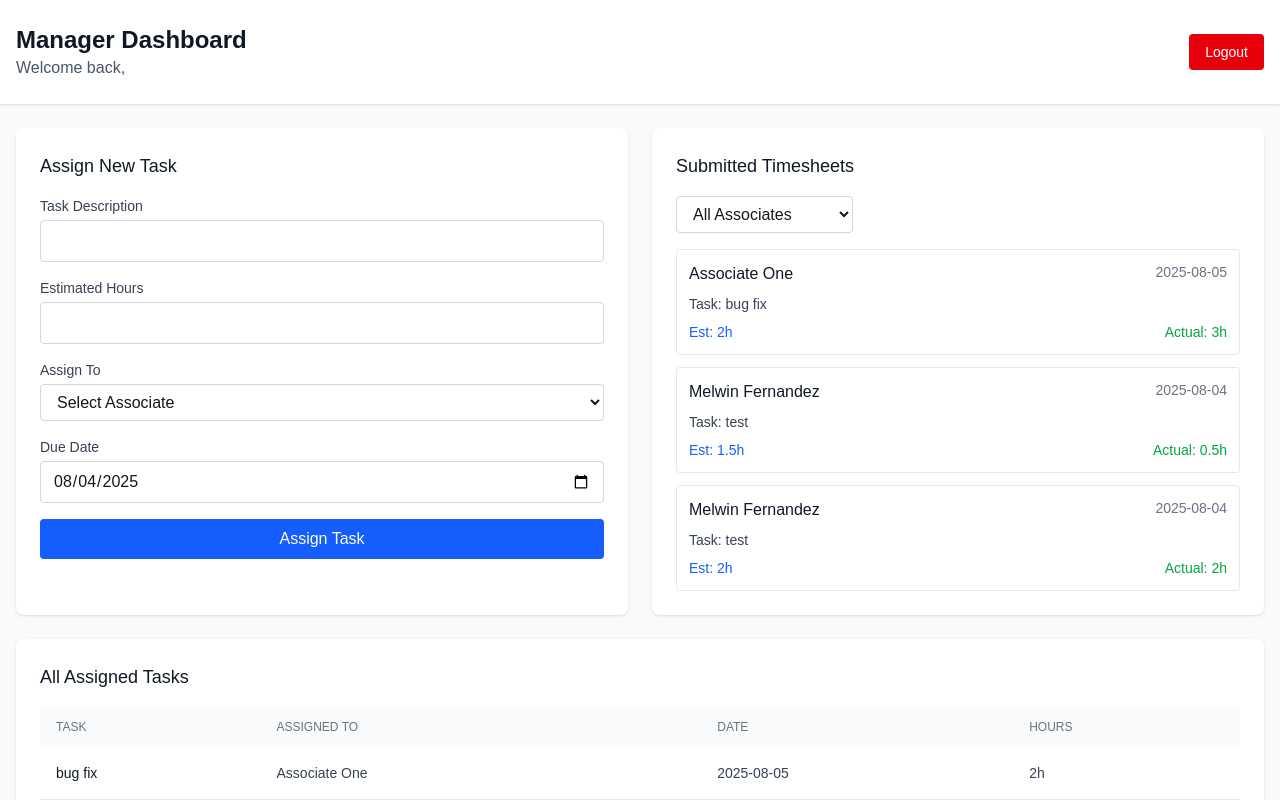
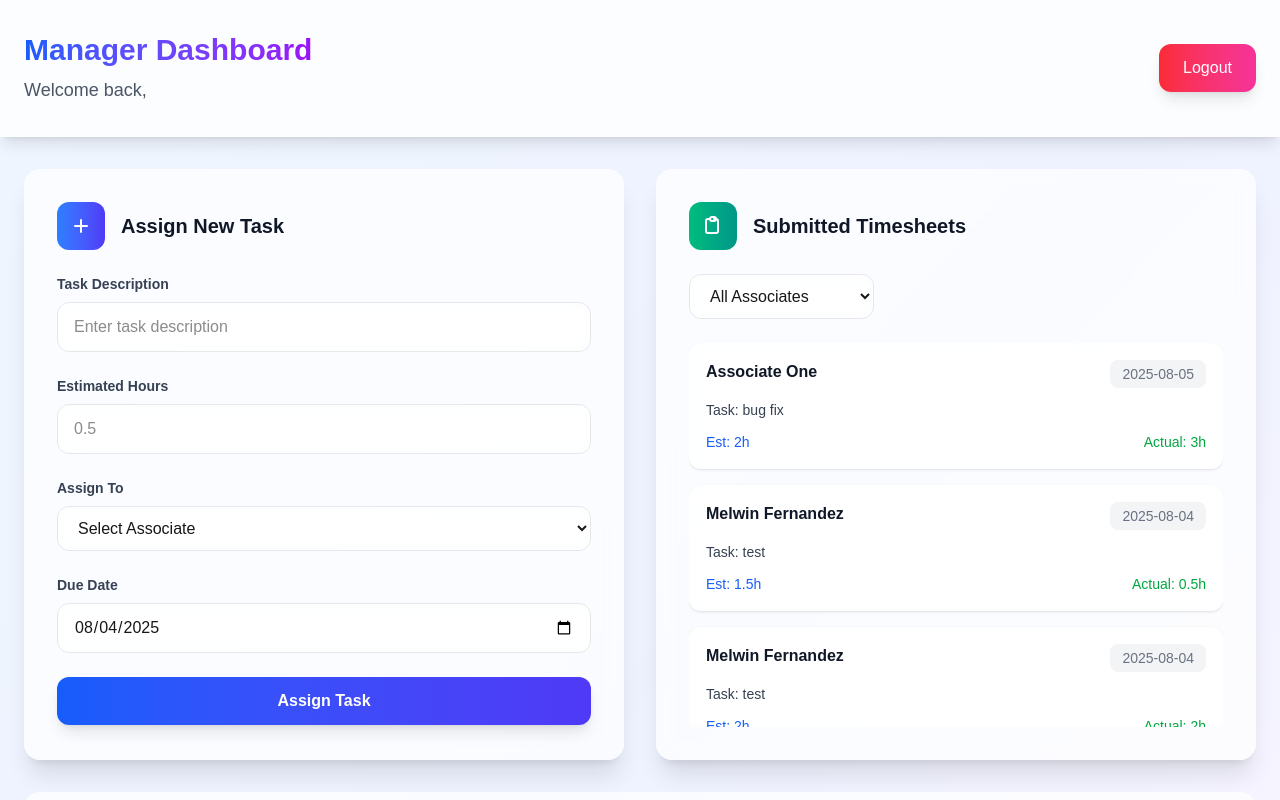
Before and after one commit to melwin3210/timesheet, a Next.js app: page /manager in a window 1280 px wide. Shown: the top 800 px of the page. Built offline with nearby package versions, Linux system fonts and the light colour scheme; data requests are answered from the project's data file.

Commit message:
UI update

```diff
--- a/src/app/components/ManagerDashboard.js
+++ b/src/app/components/ManagerDashboard.js
@@ -58,17 +58,19 @@ export default function ManagerDashboard({ initialTasks = [], initialTimesheets
   };
 
   return (
-    <div className="min-h-screen bg-gray-50">
-      <header className="bg-white shadow">
-        <div className="max-w-7xl mx-auto px-4 py-6">
+    <div className="min-h-screen bg-gradient-to-br from-blue-50 via-indigo-50 to-purple-50">
+      <header className="bg-white/80 backdrop-blur-md shadow-lg border-b border-white/20">
+        <div className="max-w-7xl mx-auto px-6 py-8">
           <div className="flex justify-between items-center">
             <div>
-              <h1 className="text-2xl font-bold text-gray-900">Manager Dashboard</h1>
-              <p className="text-gray-600">Welcome back, {user?.name}</p>
+              <h1 className="text-3xl font-bold bg-gradient-to-r from-blue-600 to-purple-600 bg-clip-text text-transparent">
+                Manager Dashboard
+              </h1>
+              <p className="text-gray-600 mt-2 text-lg">Welcome back, {user?.name}</p>
             </div>
             <button
               onClick={() => dispatch(logout())}
-              className="bg-red-600 hover:bg-red-700 text-white px-4 py-2 rounded text-sm"
+              className="bg-gradient-to-r from-red-500 to-pink-500 hover:from-red-600 hover:to-pink-600 text-white px-6 py-3 rounded-xl font-medium shadow-lg hover:shadow-xl transition-all duration-200 transform hover:scale-105"
             >
               Logout
             </button>
@@ -76,14 +78,28 @@ export default function ManagerDashboard({ initialTasks = [], initialTimesheets
         </div>
       </header>
 
-      <main className="max-w-7xl mx-auto py-6 px-4">
-        <div className="grid grid-cols-1 lg:grid-cols-2 gap-6">
-          <div className="bg-white shadow rounded-lg">
-            <div className="p-6">
-              <h3 className="text-lg font-medium text-gray-900 mb-4">Assign New Task</h3>
+      <main className="max-w-7xl mx-auto py-8 px-6">
+        <div className="grid grid-cols-1 lg:grid-cols-2 gap-8">
+          <div className="bg-white/70 backdrop-blur-sm shadow-xl rounded-2xl border border-white/20 hover:shadow-2xl transition-all duration-300">
+            <div className="p-8">
+              <div className="flex items-center mb-6">
+                <div className="w-12 h-12 bg-gradient-to-r from-blue-500 to-indigo-600 rounded-xl flex items-center justify-center mr-4">
+                  <svg className="w-6 h-6 text-white" fill="none" stroke="currentColor" viewBox="0 0 24 24">
+                    <path strokeLinecap="round" strokeLinejoin="round" strokeWidth={2} d="M12 6v6m0 0v6m0-6h6m-6 0H6" />
+                  </svg>
+                </div>
+                <h3 className="text-xl font-bold text-gray-900">Assign New Task</h3>
+              </div>
               {showSuccess && (
-                <div className="mb-4 p-3 bg-green-50 border border-green-200 rounded">
-                  <p className="text-green-800 text-sm">Task successfully assigned!</p>
+                <div className="mb-6 p-4 bg-gradient-to-r from-green-50 to-emerald-50 border border-green-200 rounded-xl shadow-sm">
+                  <div className="flex items-center">
+                    <div className="w-6 h-6 bg-green-500 rounded-full flex items-center justify-center mr-3">
+                      <svg className="w-3 h-3 text-white" fill="none" stroke="currentColor" viewBox="0 0 24 24">
+                        <path strokeLinecap="round" strokeLinejoin="round" strokeWidth={3} d="M5 13l4 4L19 7" />
+                      </svg>
+                    </div>
+                    <p className="text-green-800 font-medium">Task successfully assigned!</p>
+                  </div>
                 </div>
               )}
               <Formik
@@ -91,53 +107,55 @@ export default function ManagerDashboard({ initialTasks = [], initialTimesheets
                 validate={validate}
                 onSubmit={handleCreateTask}
               >
-                <Form className="space-y-4">
+                <Form className="space-y-6">
                   <div>
-                    <label className="block text-sm font-medium text-gray-700 mb-1">Task Description</label>
+                    <label className="block text-sm font-semibold text-gray-700 mb-2">Task Description</label>
                     <Field
                       name="description"
                       type="text"
-                      className="w-full px-3 py-2 border border-gray-300 rounded focus:outline-none focus:ring-2 focus:ring-blue-500"
+                      placeholder="Enter task description"
+                      className="w-full px-4 py-3 border border-gray-200 rounded-xl focus:outline-none focus:ring-2 focus:ring-blue-500 focus:border-transparent bg-white/50 backdrop-blur-sm transition-all duration-200 hover:bg-white/70"
                     />
-                    <ErrorMessage name="description" component="div" className="text-red-500 text-sm mt-1" />
+                    <ErrorMessage name="description" component="div" className="text-red-500 text-sm mt-2 font-medium" />
                   </div>
                   <div>
-                    <label className="block text-sm font-medium text-gray-700 mb-1">Estimated Hours</label>
+                    <label className="block text-sm font-semibold text-gray-700 mb-2">Estimated Hours</label>
                     <Field
                       name="estimatedHours"
                       type="number"
                       step="0.5"
                       min="0.5"
-                      className="w-full px-3 py-2 border border-gray-300 rounded focus:outline-none focus:ring-2 focus:ring-blue-500"
+                      placeholder="0.5"
+                      className="w-full px-4 py-3 border border-gray-200 rounded-xl focus:outline-none focus:ring-2 focus:ring-blue-500 focus:border-transparent bg-white/50 backdrop-blur-sm transition-all duration-200 hover:bg-white/70"
                     />
-                    <ErrorMessage name="estimatedHours" component="div" className="text-red-500 text-sm mt-1" />
+                    <ErrorMessage name="estimatedHours" component="div" className="text-red-500 text-sm mt-2 font-medium" />
                   </div>
                   <div>
-                    <label className="block text-sm font-medium text-gray-700 mb-1">Assign To</label>
+                    <label className="block text-sm font-semibold text-gray-700 mb-2">Assign To</label>
                     <Field
                       name="assignedTo"
                       as="select"
-                      className="w-full px-3 py-2 border border-gray-300 rounded focus:outline-none focus:ring-2 focus:ring-blue-500"
+                      className="w-full px-4 py-3 border border-gray-200 rounded-xl focus:outline-none focus:ring-2 focus:ring-blue-500 focus:border-transparent bg-white/50 backdrop-blur-sm transition-all duration-200 hover:bg-white/70"
                     >
                       <option value="">Select Associate</option>
                       {users.map(u => (
                         <option key={u.id} value={u.id}>{u.name}</option>
                       ))}
                     </Field>
-                    <ErrorMessage name="assignedTo" component="div" className="text-red-500 text-sm mt-1" />
+                    <ErrorMessage name="assignedTo" component="div" className="text-red-500 text-sm mt-2 font-medium" />
                   </div>
                   <div>
-                    <label className="block text-sm font-medium text-gray-700 mb-1">Due Date</label>
+                    <label className="block text-sm font-semibold text-gray-700 mb-2">Due Date</label>
                     <Field
                       name="date"
                       type="date"
-                      className="w-full px-3 py-2 border border-gray-300 rounded focus:outline-none focus:ring-2 focus:ring-blue-500"
+                      className="w-full px-4 py-3 border border-gray-200 rounded-xl focus:outline-none focus:ring-2 focus:ring-blue-500 focus:border-transparent bg-white/50 backdrop-blur-sm transition-all duration-200 hover:bg-white/70"
                     />
-                    <ErrorMessage name="date" component="div" className="text-red-500 text-sm mt-1" />
+                    <ErrorMessage name="date" component="div" className="text-red-500 text-sm mt-2 font-medium" />
                   </div>
                   <button
                     type="submit"
-                    className="w-full bg-blue-600 hover:bg-blue-700 text-white py-2 px-4 rounded font-medium"
+                    className="w-full bg-gradient-to-r from-blue-600 to-indigo-600 hover:from-blue-700 hover:to-indigo-700 text-white py-3 px-6 rounded-xl font-semibold shadow-lg hover:shadow-xl transition-all duration-200 transform hover:scale-[1.02]"
                   >
                     Assign Task
                   </button>
@@ -146,14 +164,21 @@ export default function ManagerDashboard({ initialTasks = [], initialTimesheets
             </div>
           </div>
 
-          <div className="bg-white shadow rounded-lg">
-            <div className="p-6">
-              <h3 className="text-lg font-medium text-gray-900 mb-4">Submitted Timesheets</h3>
-              <div className="mb-4">
+          <div className="bg-white/70 backdrop-blur-sm shadow-xl rounded-2xl border border-white/20 hover:shadow-2xl transition-all duration-300">
+            <div className="p-8">
+              <div className="flex items-center mb-6">
+                <div className="w-12 h-12 bg-gradient-to-r from-emerald-500 to-teal-600 rounded-xl flex items-center justify-center mr-4">
+                  <svg className="w-6 h-6 text-white" fill="none" stroke="currentColor" viewBox="0 0 24 24">
+                    <path strokeLinecap="round" strokeLinejoin="round" strokeWidth={2} d="M9 5H7a2 2 0 00-2 2v10a2 2 0 002 2h8a2 2 0 002-2V7a2 2 0 00-2-2h-2M9 5a2 2 0 002 2h2a2 2 0 002-2M9 5a2 2 0 012-2h2a2 2 0 012 2" />
+                  </svg>
+                </div>
+                <h3 className="text-xl font-bold text-gray-900">Submitted Timesheets</h3>
+              </div>
+              <div className="mb-6">
                 <select
                   value={filterAssociate}
                   onChange={(e) => setFilterAssociate(e.target.value)}
-                  className="px-3 py-2 border border-gray-300 rounded focus:outline-none focus:ring-2 focus:ring-blue-500"
+                  className="px-4 py-3 border border-gray-200 rounded-xl focus:outline-none focus:ring-2 focus:ring-emerald-500 focus:border-transparent bg-white/50 backdrop-blur-sm transition-all duration-200 hover:bg-white/70"
                 >
                   <option value="">All Associates</option>
                   {users.map(u => (
@@ -161,7 +186,7 @@ export default function ManagerDashboard({ initialTasks = [], initialTimesheets
                   ))}
                 </select>
               </div>
-              <div className="space-y-3 max-h-96 overflow-y-auto">
+              <div className="space-y-4 max-h-96 overflow-y-auto custom-scrollbar">
                 {timesheets
                   .filter(t => t.submitted)
                   .filter(t => !filterAssociate || t.userId == filterAssociate)
@@ -169,17 +194,17 @@ export default function ManagerDashboard({ initialTasks = [], initialTimesheets
                   const associate = users.find(u => u.id === timesheet.userId);
                   const task = tasks.find(t => t.id === timesheet.taskId);
                   return (
-                    <div key={timesheet.id} className="border border-gray-200 rounded p-3">
-                      <div className="flex justify-between items-start mb-2">
-                        <span className="font-medium text-gray-900">{associate?.name}</span>
-                        <span className="text-sm text-gray-500">{timesheet.date}</span>
+                    <div key={timesheet.id} className="bg-white/60 backdrop-blur-sm border border-white/30 rounded-xl p-4 hover:bg-white/80 transition-all duration-200 shadow-sm hover:shadow-md">
+                      <div className="flex justify-between items-start mb-3">
+                        <span className="font-semibold text-gray-900">{associate?.name}</span>
+                        <span className="text-sm text-gray-500 bg-gray-100 px-3 py-1 rounded-lg">{timesheet.date}</span>
                       </div>
-                      <div className="text-sm text-gray-700 mb-2">
+                      <div className="text-sm text-gray-700 mb-3">
                         <span className="font-medium">Task:</span> {task?.description}
                       </div>
                       <div className="flex justify-between text-sm">
-                        <span className="text-blue-600">Est: {task?.estimatedHours}h</span>
-                        <span className="text-green-600">Actual: {timesheet.actualHours}h</span>
+                        <span className="text-blue-600 font-medium">Est: {task?.estimatedHours}h</span>
+                        <span className="text-green-600 font-medium">Actual: {timesheet.actualHours}h</span>
                       </div>
                     </div>
                   );
@@ -189,48 +214,55 @@ export default function ManagerDashboard({ initialTasks = [], initialTimesheets
           </div>
         </div>
 
-        <div className="mt-6 bg-white shadow rounded-lg">
-          <div className="p-6">
-            <h3 className="text-lg font-medium text-gray-900 mb-4">All Assigned Tasks</h3>
-            <div className="overflow-x-auto">
+        <div className="mt-8 bg-white/70 backdrop-blur-sm shadow-xl rounded-2xl border border-white/20 hover:shadow-2xl transition-all duration-300">
+          <div className="p-8">
+            <div className="flex items-center mb-6">
+              <div className="w-12 h-12 bg-gradient-to-r from-purple-500 to-pink-600 rounded-xl flex items-center justify-center mr-4">
+                <svg className="w-6 h-6 text-white" fill="none" stroke="currentColor" viewBox="0 0 24 24">
+                  <path strokeLinecap="round" strokeLinejoin="round" strokeWidth={2} d="M9 5H7a2 2 0 00-2 2v10a2 2 0 002 2h8a2 2 0 002-2V7a2 2 0 00-2-2h-2M9 5a2 2 0 002 2h2a2 2 0 002-2M9 5a2 2 0 012-2h2a2 2 0 012 2m-3 7h3m-3 4h3m-6-4h.01M9 16h.01" />
+                </svg>
+              </div>
+              <h3 className="text-xl font-bold text-gray-900">All Assigned Tasks</h3>
+            </div>
+            <div className="overflow-x-auto rounded-xl">
               <table className="min-w-full">
-                <thead className="bg-gray-50">
+                <thead className="bg-gradient-to-r from-gray-50 to-gray-100">
                   <tr>
-                    <th className="px-4 py-3 text-left text-xs font-medium text-gray-500 uppercase cursor-pointer hover:bg-gray-100" onClick={() => handleSort('task')}>
+                    <th className="px-6 py-4 text-left text-xs font-bold text-gray-700 uppercase tracking-wider cursor-pointer hover:bg-gray-200 transition-colors duration-200" onClick={() => handleSort('task')}>
                       <div className="flex items-center">
                         Task
                         {sortBy === 'task' && (
-                          <span className="ml-1">{sortOrder === 'asc' ? '↑' : '↓'}</span>
+                          <span className="ml-2 text-blue-600">{sortOrder === 'asc' ? '↑' : '↓'}</span>
                         )}
                       </div>
                     </th>
-                    <th className="px-4 py-3 text-left text-xs font-medium text-gray-500 uppercase cursor-pointer hover:bg-gray-100" onClick={() => handleSort('assignee')}>
+                    <th className="px-6 py-4 text-left text-xs font-bold text-gray-700 uppercase tracking-wider cursor-pointer hover:bg-gray-200 transition-colors duration-200" onClick={() => handleSort('assignee')}>
                       <div className="flex items-center">
                         Assigned To
                         {sortBy === 'assignee' && (
-                          <span className="ml-1">{sortOrder === 'asc' ? '↑' : '↓'}</span>
+                          <span className="ml-2 text-blue-600">{sortOrder === 'asc' ? '↑' : '↓'}</span>
                         )}
                       </div>
                     </th>
-                    <th className="px-4 py-3 text-left text-xs font-medium text-gray-500 uppercase cursor-pointer hover:bg-gray-100" onClick={() => handleSort('date')}>
+                    <th className="px-6 py-4 text-left text-xs font-bold text-gray-700 uppercase tracking-wider cursor-pointer hover:bg-gray-200 transition-colors duration-200" onClick={() => handleSort('date')}>
                       <div className="flex items-center">
                         Date
                         {sortBy === 'date' && (
-                          <span className="ml-1">{sortOrder === 'asc' ? '↑' : '↓'}</span>
+                          <span className="ml-2 text-blue-600">{sortOrder === 'asc' ? '↑' : '↓'}</span>
                         )}
                       </div>
                     </th>
-                    <th className="px-4 py-3 text-left text-xs font-medium text-gray-500 uppercase cursor-pointer hover:bg-gray-100" onClick={() => handleSort('hours')}>
+                    <th className="px-6 py-4 text-left text-xs font-bold text-gray-700 uppercase tracking-wider cursor-pointer hover:bg-gray-200 transition-colors duration-200" onClick={() => handleSort('hours')}>
                       <div className="flex items-center">
                         Hours
                         {sortBy === 'hours' && (
-                          <span className="ml-1">{sortOrder === 'asc' ? '↑' : '↓'}</span>
+                          <span className="ml-2 text-blue-600">{sortOrder === 'asc' ? '↑' : '↓'}</span>
                         )}
                       </div>
                     </th>
                   </tr>
                 </thead>
-                <tbody className="bg-white divide-y divide-gray-200">
+                <tbody className="bg-white/50 backdrop-blur-sm divide-y divide-gray-100">
                   {[...tasks].sort((a, b) => {
                     if (!sortBy) return 0;
                     let result = 0;
@@ -246,11 +278,13 @@ export default function ManagerDashboard({ initialTasks = [], initialTimesheets
                   }).map(task => {
                     const assignee = users.find(u => u.id == task.assignedTo);
                     return (
-                      <tr key={task.id} className="hover:bg-gray-50">
-                        <td className="px-4 py-4 text-sm text-gray-900">{task.description}</td>
-                        <td className="px-4 py-4 text-sm text-gray-700">{assignee?.name}</td>
-                        <td className="px-4 py-4 text-sm text-gray-700">{task.date}</td>
-                        <td className="px-4 py-4 text-sm text-gray-700">{task.estimatedHours}h</td>
+                      <tr key={task.id} className="hover:bg-white/70 transition-colors duration-200">
+                        <td className="px-6 py-4 whitespace-nowrap text-sm font-medium text-gray-900">{task.description}</td>
+                        <td className="px-6 py-4 whitespace-nowrap text-sm text-gray-700">{assignee?.name}</td>
+                        <td className="px-6 py-4 whitespace-nowrap text-sm text-gray-700">
+                          <span className="bg-blue-100 text-blue-800 px-3 py-1 rounded-lg text-xs font-medium">{task.date}</span>
+                        </td>
+                        <td className="px-6 py-4 whitespace-nowrap text-sm font-semibold text-purple-600">{task.estimatedHours}h</td>
                       </tr>
                     );
                   })}
```
